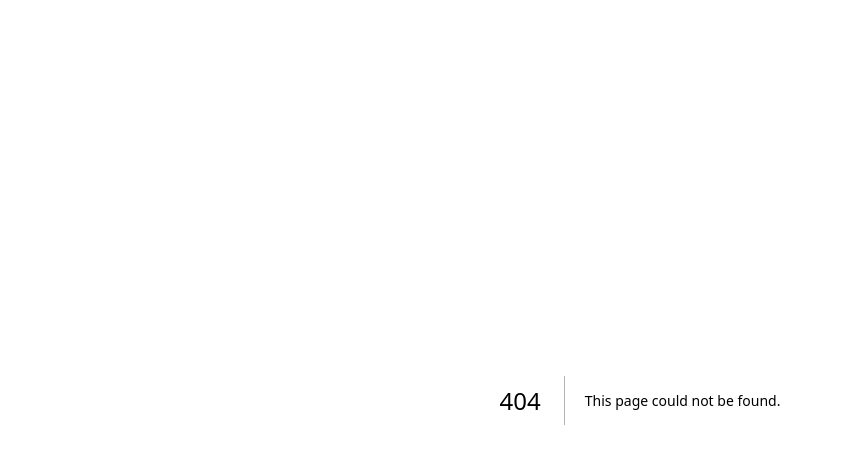
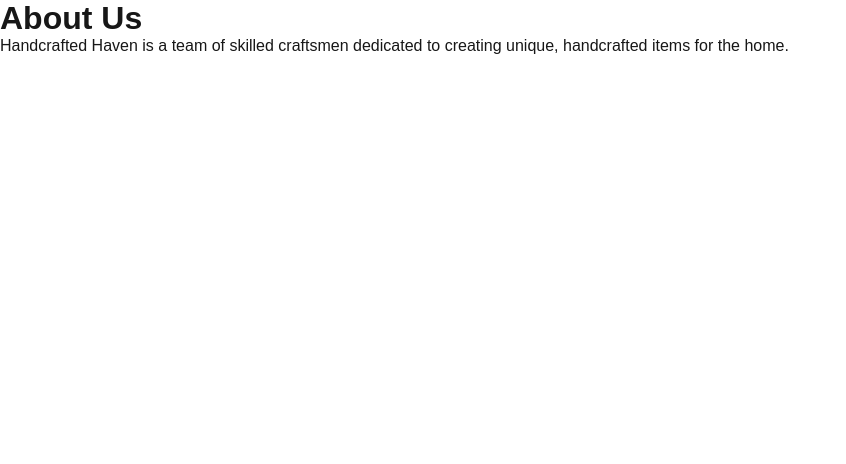
Before and after one commit to Webdeveloperintraining/handcrafted-haven-wdd430, a Next.js app in the folder my-app/: page /about in a window 1280 px wide. Before the commit this address had no page. Shown: the top 464 px of the page, without its empty margins (0-846 px from the left). Built offline with nearby package versions, Linux system fonts and the light colour scheme.

Commit message:
Added about and profile pages

```diff
--- /dev/null
+++ b/my-app/src/app/about/page.tsx
@@ -0,0 +1,10 @@
+export default function AboutPage(): JSX.Element {
+  return (
+    <div className="page">
+      <h1>About Us</h1>
+      <p>
+        Handcrafted Haven is a team of skilled craftsmen dedicated to creating unique, handcrafted items for the home.
+      </p>
+    </div>
+  );
+}
--- a/my-app/src/app/nav.tsx
+++ b/my-app/src/app/nav.tsx
@@ -6,12 +6,12 @@
       <Image src="https://i.imghippo.com/files/dljA7368qkk.png" alt="Logo" width={50} height={50} />
       <ul>
         <li>
-          <Link href="/">
-         Home
+          <Link href="/profile">
+         Seller Profile
           </Link>
         </li>
         <li>
-          <Link href="/">
+          <Link href="/about">
            About
           </Link>
         </li>
```
Also changed, not shown: my-app/src/app/profile/page.tsx (added, +8 -0 lines).
